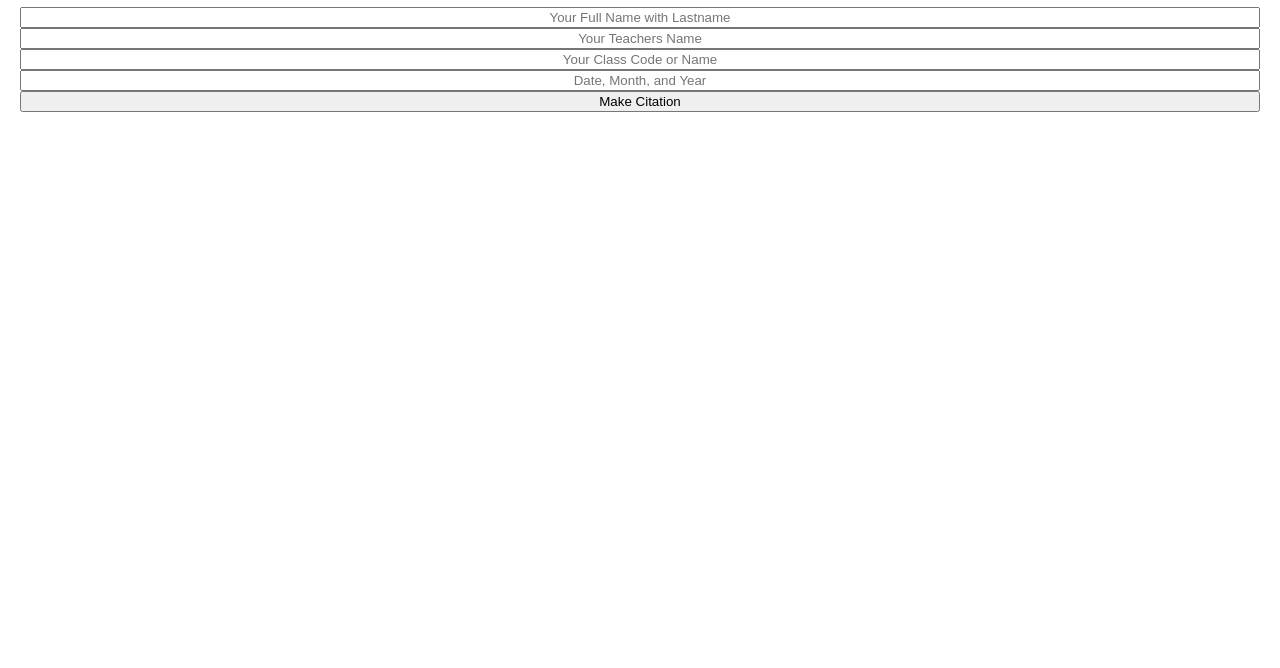
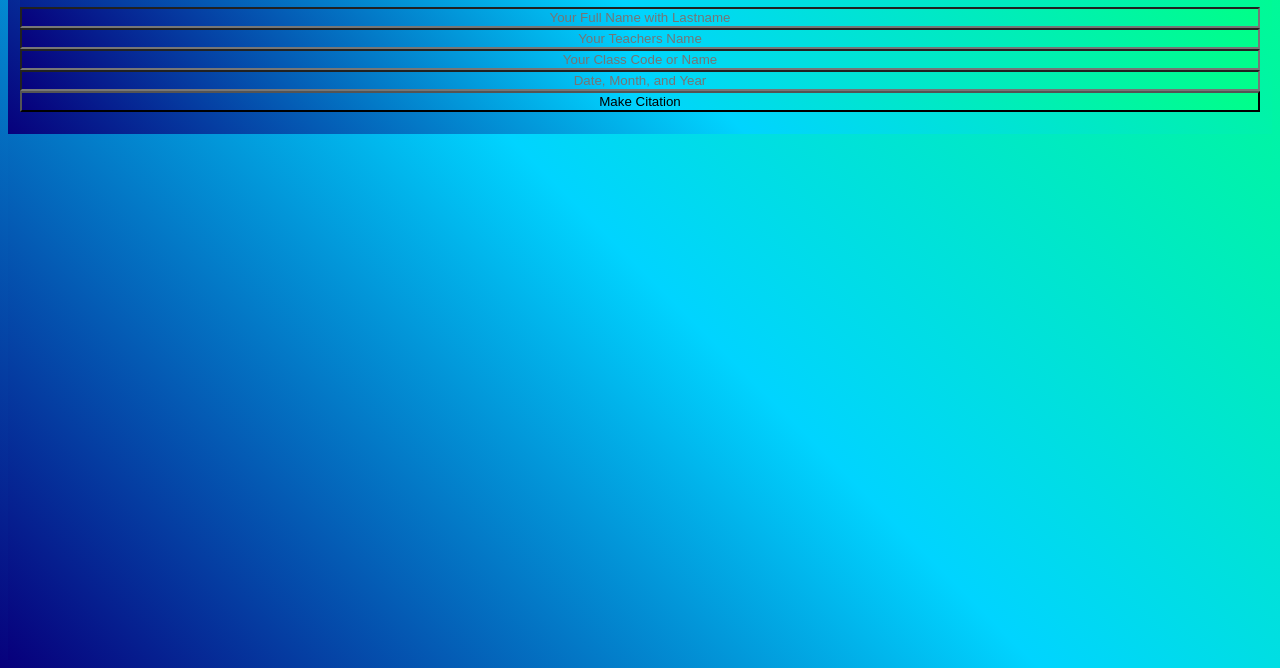
Before and after one commit to MakeMike/mlacitationmaker, a plain HTML site: page index.html in a window 1280 px wide. Shown: the part 132-800 px from the top of the page. Drawn offline with Linux system fonts and the light colour scheme.

Commit message:
added a bacground colour

```diff
--- a/style.css
+++ b/style.css
@@ -1,4 +1,7 @@
-/* Style the tab */
+*{
+    background: rgb(7,0,124);
+    background: linear-gradient(45deg, rgba(7,0,124,1) 0%, rgba(0,212,255,1) 50%, rgba(0,255,136,1) 100%);
+}
 .tab {
     overflow: hidden;
     border: 1px solid #ccc;
```
